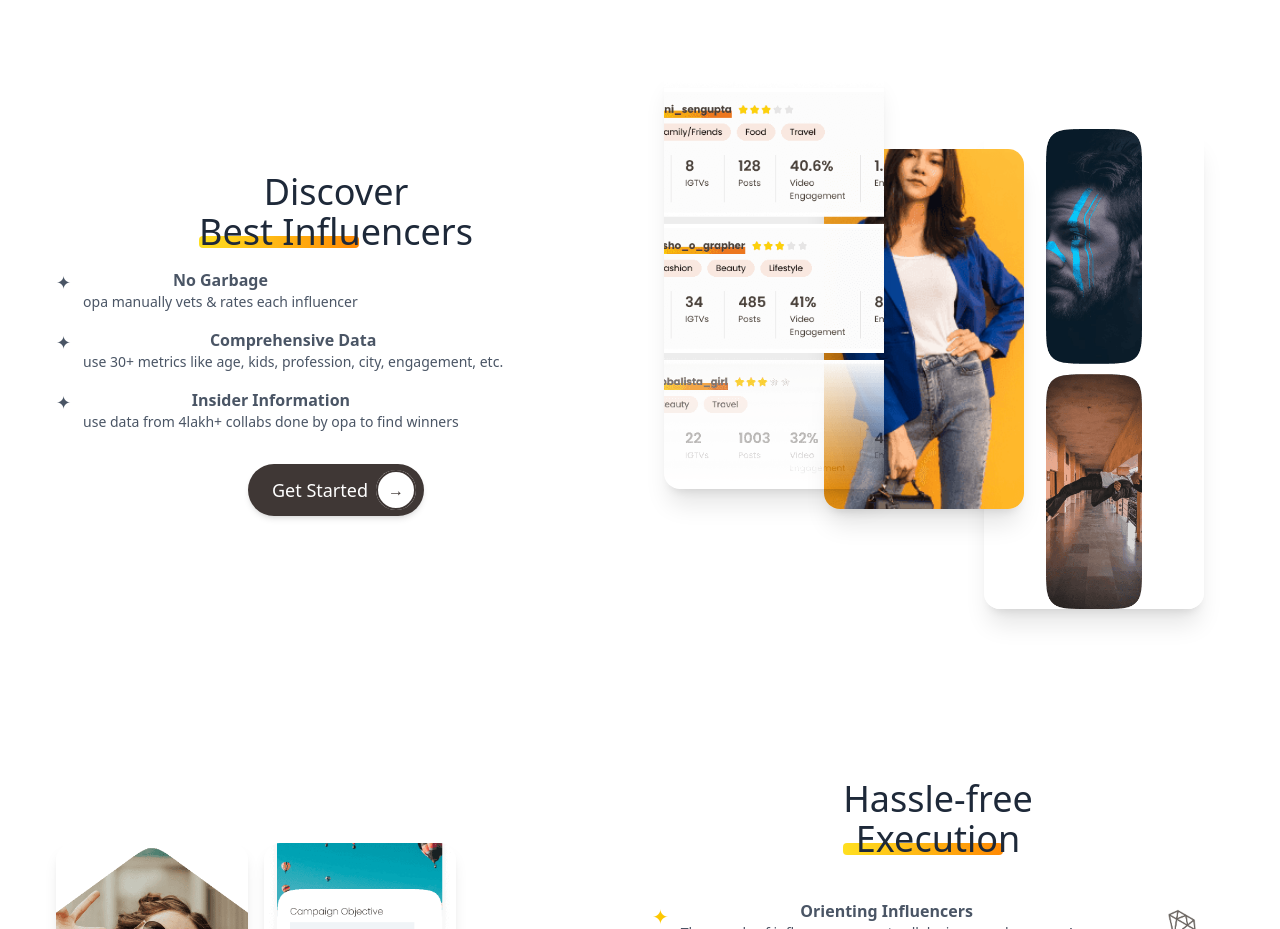
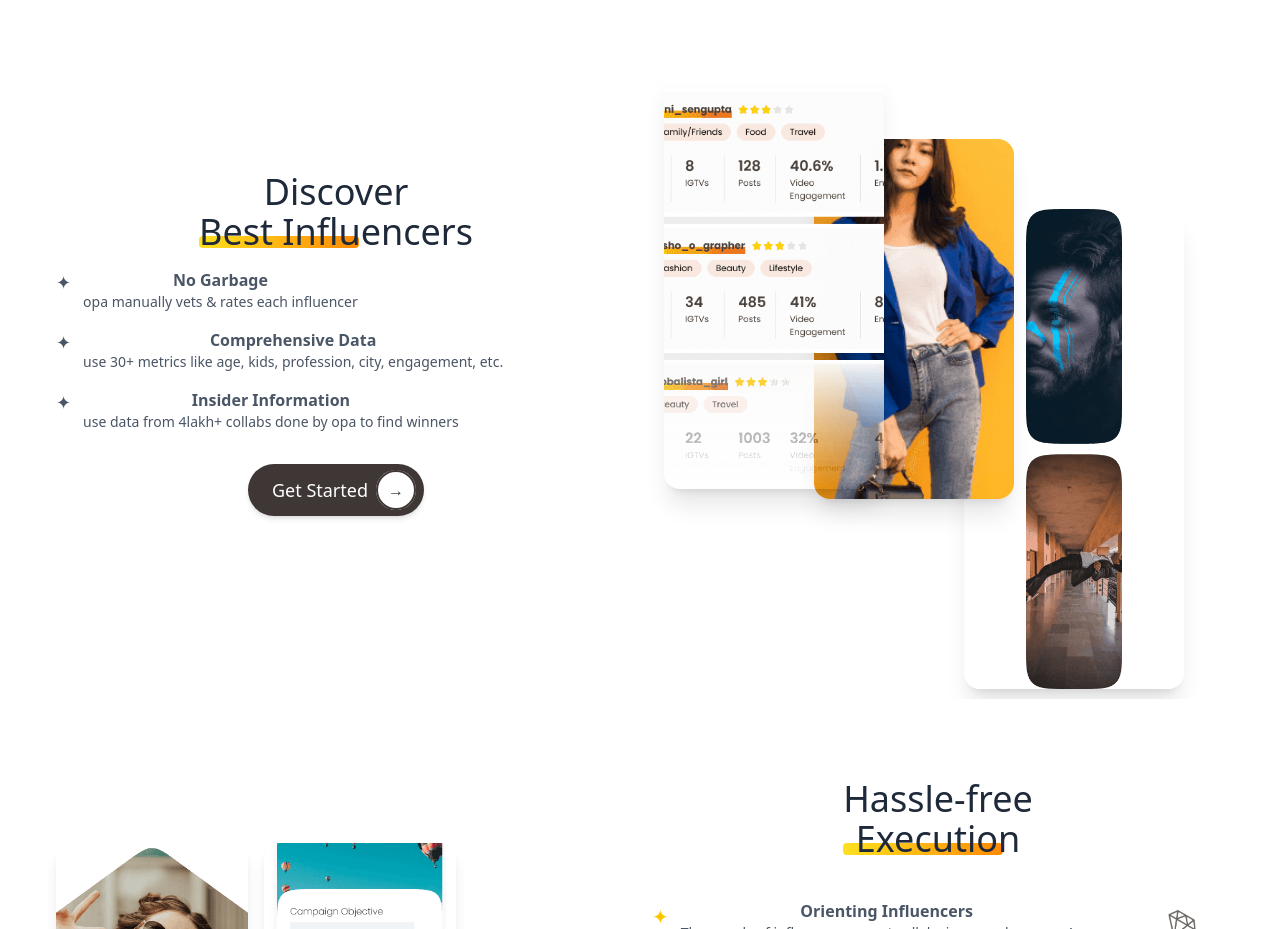
Before and after one commit to Avishkant/BrandCrafters, a React (Vite) app: page / in a window 1280 px wide. Shown: the part 2000-2929 px from the top of the page. Built offline with nearby package versions, Linux system fonts and the light colour scheme.

Commit message:
case studies page added

```diff
--- a/src/App.jsx
+++ b/src/App.jsx
@@ -1,11 +1,14 @@
 import './App.css'
 import Home from './pages/Home'
+import CaseStudies from './pages/CaseStudies'
 import Footer from './components/Footer'
 
 function App(){
+  const path = typeof window !== 'undefined' ? window.location.pathname : '/'
+
   return (
     <>
-      <Home />
+      {path === '/case-studies' ? <CaseStudies /> : <Home />}
       <Footer />
     </>
   )
--- a/src/components/Discover.jsx
+++ b/src/components/Discover.jsx
@@ -8,25 +8,42 @@ export default function Discover() {
   const refs = [useRef(null), useRef(null), useRef(null)]
 
   useEffect(() => {
-    const factors = [0, 0.4, 0.8] // Stronger parallax movement for 2 & 3
-    let currentY = window.scrollY
+    let rafId = null
+    const startScroll = window.scrollY
+
+    // Stronger parallax movement factors
+    const factors = [0, 0.25, 0.4] // discover1 static, discover2 & 3 move noticeably
 
     const update = () => {
-      const scrollY = window.scrollY
-      const delta = scrollY - currentY
-      currentY += delta * 0.08 // smooth easing (lower = smoother)
+      const delta = window.scrollY - startScroll
 
       refs.forEach((r, i) => {
         const el = r.current
         if (!el) return
-        const offset = currentY * factors[i] * -1 // parallax up on scroll
+
+        const direction = -1 // opposite to scroll (parallax)
+        const offset = delta * factors[i] * direction
+
         el.style.transform = `translateY(${offset}px)`
+        el.style.willChange = 'transform'
       })
 
-      requestAnimationFrame(update)
+      rafId = null
     }
 
-    requestAnimationFrame(update)
+    const onScroll = () => {
+      if (rafId == null) rafId = requestAnimationFrame(update)
+    }
+
+    window.addEventListener('scroll', onScroll, { passive: true })
+    window.addEventListener('resize', onScroll)
+    update()
+
+    return () => {
+      window.removeEventListener('scroll', onScroll)
+      window.removeEventListener('resize', onScroll)
+      if (rafId) cancelAnimationFrame(rafId)
+    }
   }, [])
 
   return (
@@ -77,7 +94,7 @@ export default function Discover() {
         {/* RIGHT SIDE IMAGES */}
         <div className="lg:w-1/2 relative flex justify-center">
           <div className="relative" style={{ width: '560px', height: '550px' }}>
-            {/* discover1 */}
+            {/* discover1 — static */}
             <div
               ref={refs[0]}
               className="absolute rounded-2xl overflow-hidden shadow-xl"
@@ -89,33 +106,41 @@ export default function Discover() {
                 zIndex: 30,
               }}
             >
-              <img src={img1} alt="person-1" className="w-full h-full object-cover block" />
+              <img
+                src={img1}
+                alt="person-1"
+                className="w-full h-full object-cover block"
+              />
             </div>
 
-            {/* discover2 */}
+            {/* discover2 — parallax */}
             <div
               ref={refs[1]}
               className="absolute rounded-2xl overflow-hidden shadow-xl"
               style={{
-                left: '160px',
-                top: '80px',
+                left: '150px',
+                top: '70px',
                 width: '200px',
                 height: '360px',
                 zIndex: 20,
               }}
             >
-              <img src={img2} alt="person-2" className="w-full h-full object-cover block" />
+              <img
+                src={img2}
+                alt="person-2"
+                className="w-full h-full object-cover block"
+              />
             </div>
 
-            {/* discover3 (moved upward + full height visible) */}
+            {/* discover3 — parallax, larger and not cropped */}
             <div
               ref={refs[2]}
               className="absolute rounded-2xl overflow-hidden shadow-xl bg-white"
               style={{
-                left: '320px',
-                top: '60px', // moved up
+                left: '300px',
+                top: '140px',
                 width: '220px',
-                height: '480px',
+                height: '480px', // taller
                 zIndex: 10,
               }}
             >
--- a/src/components/Nav.jsx
+++ b/src/components/Nav.jsx
@@ -30,8 +30,8 @@ export default function Nav() {
 
         {/* Center: Nav Links */}
         <nav className="hidden md:flex items-center gap-8 text-gray-600 text-sm font-medium">
-          <a className="hover:text-gray-900 transition-colors" href="#">Pricing</a>
-          <a className="hover:text-gray-900 transition-colors" href="#">Case Studies</a>
+          <a className="hover:text-gray-900 transition-colors" href="/">Pricing</a>
+          <a className="hover:text-gray-900 transition-colors" href="/case-studies">Case Studies</a>
           <a className="hover:text-gray-900 transition-colors" href="#">Blog</a>
           <a className="hover:text-gray-900 transition-colors" href="#">Contact</a>
           <a className="hover:text-gray-900 transition-colors" href="#">Features</a>
```
